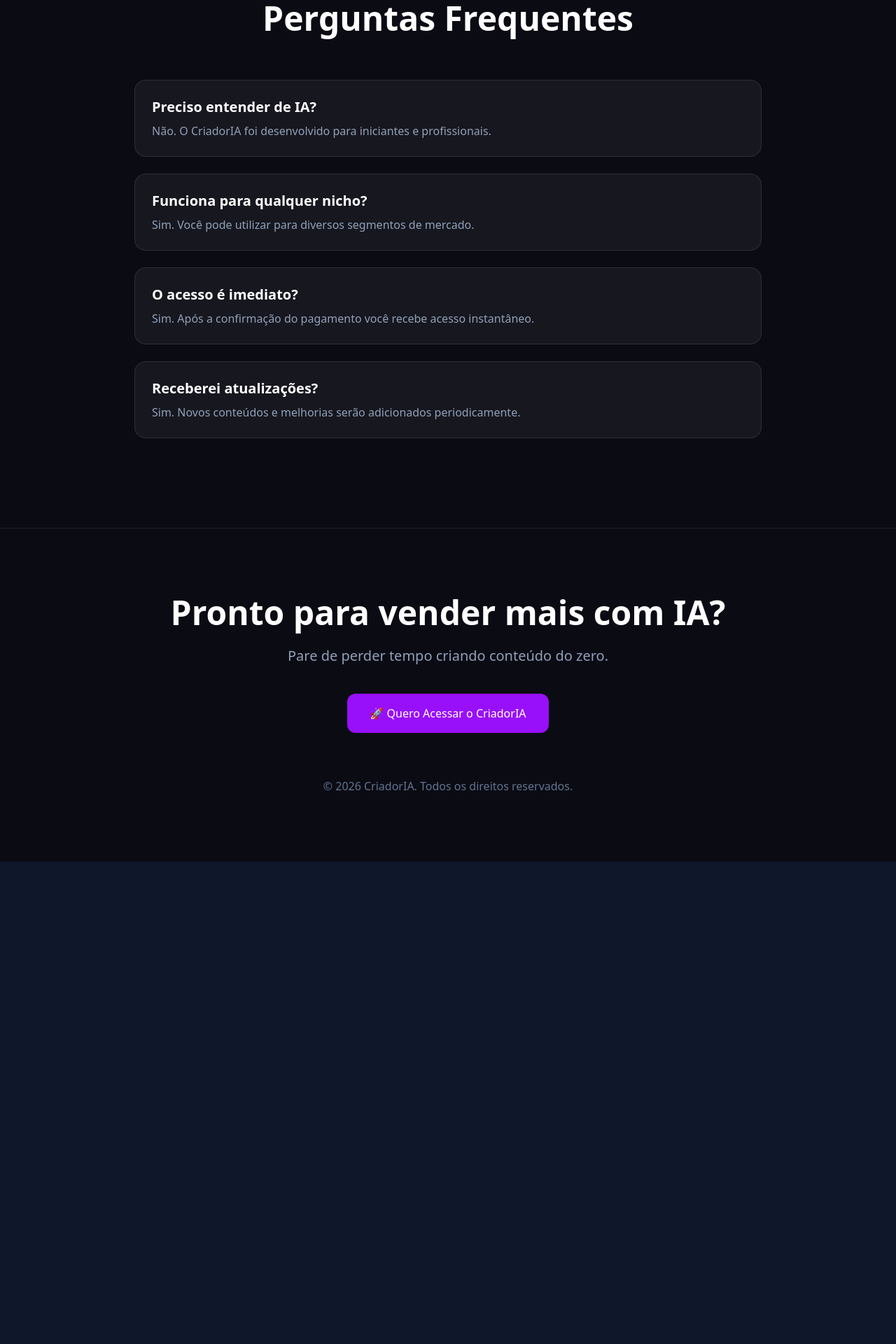
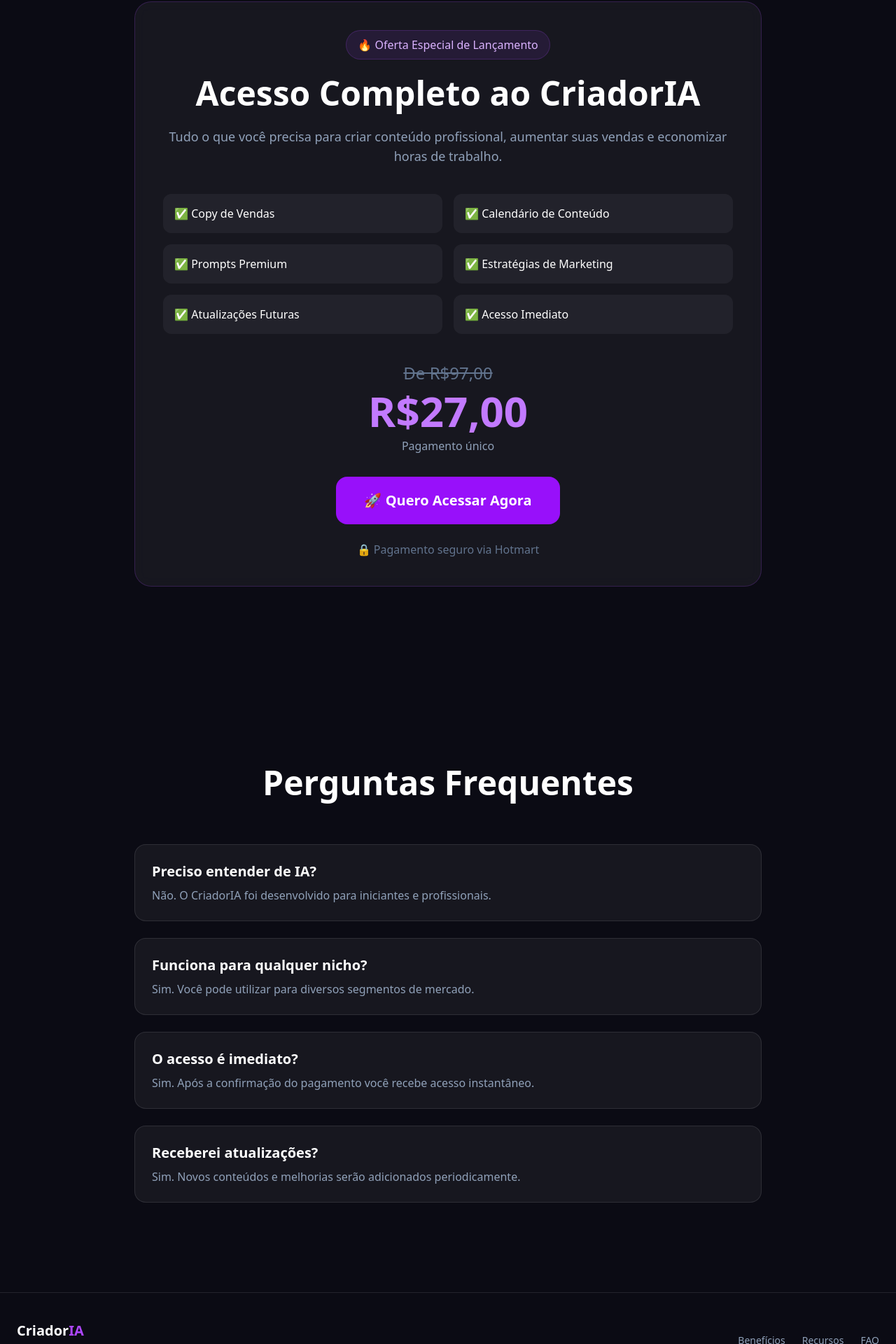
Before and after one commit to David5678789/criadoria-site, a Next.js app: page / in a window 1280 px wide. Shown: the part 2946-4866 px from the top of the page at 70% size. Before the commit the page ends 4177 px from the top, so only its background shows below. Built offline with nearby package versions, Linux system fonts and the light colour scheme.

Commit message:
Atualiza footer

```diff
--- a/app/page.tsx
+++ b/app/page.tsx
@@ -3,6 +3,7 @@
 import Benefits from "@/components/Benefits";
 import HowItWorks from "@/components/HowItWorks";
 import Features from "@/components/Features";
+import Offer from "@/components/Offer";
 import FAQ from "@/components/FAQ";
 import Footer from "@/components/Footer";
 
@@ -14,6 +15,7 @@
       <Benefits />
       <HowItWorks />
       <Features />
+      <Offer />
       <FAQ />
       <Footer />
     </main>
--- a/components/Footer.tsx
+++ b/components/Footer.tsx
@@ -1,29 +1,29 @@
 export default function Footer() {
   return (
-      <footer
-        id="oferta"
-        className="py-24 px-6 border-t border-white/10"
-      >
-        <div className="max-w-5xl mx-auto text-center">
+    <footer className="border-t border-white/10 py-10">
+      <div className="max-w-7xl mx-auto px-6">
 
-          <h2 className="text-5xl font-bold mb-6">
-            Pronto para vender mais com IA?
-          </h2>
+        <div className="flex flex-col md:flex-row items-center justify-between gap-4">
 
-          <p className="text-slate-400 text-xl mb-10">
-            Pare de perder tempo criando conteúdo do zero.
+          <div>
+            <h3 className="text-xl font-bold">
+              Criador<span className="text-purple-500">IA</span>
+            </h3>
+
+            <p className="text-slate-500 text-sm mt-2">
+              Marketing Inteligente com IA.
             </p>
+          </div>
 
-          <a
-            href="https://pay.hotmart.com/B106353943T"
-            target="_blank"
-            rel="noopener noreferrer"
-            className="inline-flex px-8 py-4 rounded-xl bg-purple-600 hover:bg-purple-500 transition"
-          >
-            🚀 Quero Acessar o CriadorIA
-          </a>
+          <div className="flex gap-6 text-slate-400 text-sm">
+            <a href="#beneficios">Benefícios</a>
+            <a href="#recursos">Recursos</a>
+            <a href="#faq">FAQ</a>
+          </div>
 
-          <div className="mt-16 text-slate-500">
+        </div>
+
+        <div className="border-t border-white/10 mt-8 pt-6 text-center text-slate-500 text-sm">
           © 2026 CriadorIA. Todos os direitos reservados.
         </div>
 
--- /dev/null
+++ b/components/Offer.tsx
@@ -0,0 +1,83 @@
+export default function Offer() {
+    return (
+      <section id="oferta" className="py-32 px-6">
+        <div className="max-w-4xl mx-auto">
+
+          <div className="rounded-3xl border border-purple-500/20 bg-white/5 backdrop-blur-sm p-10 text-center">
+
+            <span className="inline-block px-4 py-2 rounded-full bg-purple-500/10 border border-purple-500/20 text-purple-300 mb-6">
+              🔥 Oferta Especial de Lançamento
+            </span>
+
+            <h2 className="text-5xl font-bold mb-6">
+              Acesso Completo ao CriadorIA
+            </h2>
+
+            <p className="text-slate-400 text-lg mb-10">
+              Tudo o que você precisa para criar conteúdo profissional,
+              aumentar suas vendas e economizar horas de trabalho.
+            </p>
+
+            <div className="grid md:grid-cols-2 gap-4 text-left mb-10">
+
+              <div className="p-4 rounded-xl bg-white/5">
+                ✅ Copy de Vendas
+              </div>
+
+              <div className="p-4 rounded-xl bg-white/5">
+                ✅ Calendário de Conteúdo
+              </div>
+
+              <div className="p-4 rounded-xl bg-white/5">
+                ✅ Prompts Premium
+              </div>
+
+              <div className="p-4 rounded-xl bg-white/5">
+                ✅ Estratégias de Marketing
+              </div>
+
+              <div className="p-4 rounded-xl bg-white/5">
+                ✅ Atualizações Futuras
+              </div>
+
+              <div className="p-4 rounded-xl bg-white/5">
+                ✅ Acesso Imediato
+              </div>
+
+            </div>
+
+            <div className="mb-8">
+
+              <p className="text-slate-500 text-2xl line-through">
+                De R$97,00
+              </p>
+
+              <p className="text-6xl font-bold text-purple-400 mt-2">
+                R$27,00
+              </p>
+
+              <p className="text-slate-400 mt-2">
+                Pagamento único
+              </p>
+
+            </div>
+
+            <a
+              href="https://pay.hotmart.com/B106353943T"
+              target="_blank"
+              rel="noopener noreferrer"
+              className="inline-flex items-center justify-center px-10 py-5 rounded-2xl bg-purple-600 hover:bg-purple-500 transition text-xl font-semibold"
+            >
+              🚀 Quero Acessar Agora
+            </a>
+
+            <p className="text-slate-500 mt-6">
+              🔒 Pagamento seguro via Hotmart
+            </p>
+
+          </div>
+
+        </div>
+      </section>
+    );
+  }
```
Lines whose indentation alone changed are shown as unchanged.
